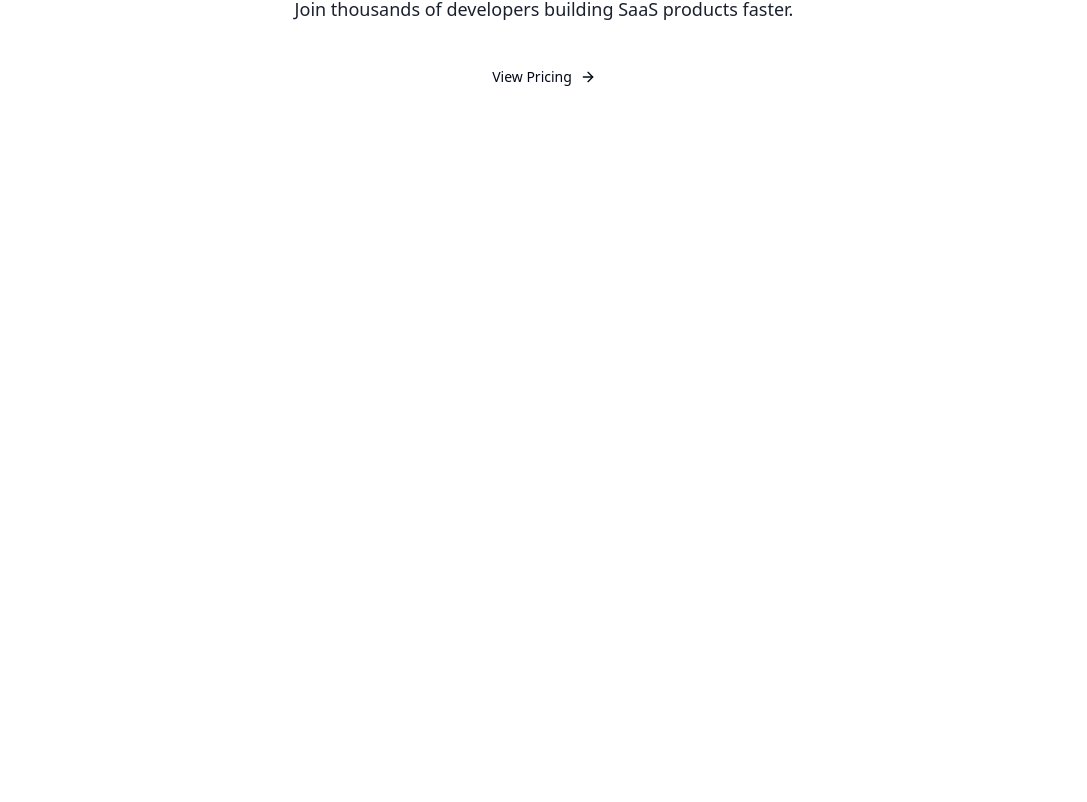
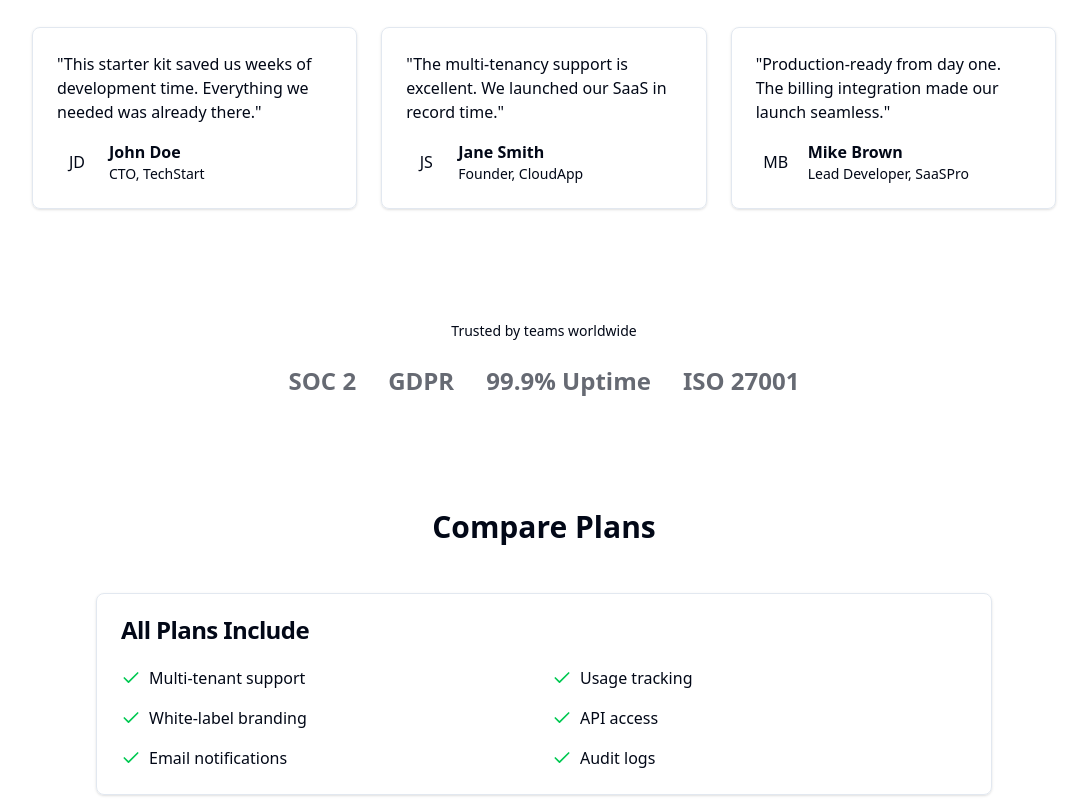
Before and after one commit to prayangshuuu/nextjs-saaskit, a Next.js app: page / in a window 1280 px wide. Shown: the part 1858-2660 px from the top of the page, without its empty margins (96-1183 px from the left). Before the commit the page ends 2021 px from the top, so only its background shows below. Built offline with nearby package versions, Linux system fonts and the light colour scheme.

Commit message:
feat: landing page conversion sections

```diff
--- a/src/app/page.tsx
+++ b/src/app/page.tsx
@@ -147,6 +147,122 @@
         </div>
       </section>
 
+      {/* Testimonials */}
+      <section className="container mx-auto px-4 py-16">
+        <h2 className="text-3xl font-bold text-center mb-12">
+          Trusted by Developers
+        </h2>
+        <div className="grid md:grid-cols-3 gap-6 max-w-5xl mx-auto">
+          <Card>
+            <CardContent className="pt-6">
+              <p className="text-muted-foreground mb-4">
+                "This starter kit saved us weeks of development time. Everything we needed was already there."
+              </p>
+              <div className="flex items-center gap-3">
+                <div className="w-10 h-10 rounded-full bg-muted flex items-center justify-center">
+                  JD
+                </div>
+                <div>
+                  <p className="font-semibold">John Doe</p>
+                  <p className="text-sm text-muted-foreground">CTO, TechStart</p>
+                </div>
+              </div>
+            </CardContent>
+          </Card>
+
+          <Card>
+            <CardContent className="pt-6">
+              <p className="text-muted-foreground mb-4">
+                "The multi-tenancy support is excellent. We launched our SaaS in record time."
+              </p>
+              <div className="flex items-center gap-3">
+                <div className="w-10 h-10 rounded-full bg-muted flex items-center justify-center">
+                  JS
+                </div>
+                <div>
+                  <p className="font-semibold">Jane Smith</p>
+                  <p className="text-sm text-muted-foreground">Founder, CloudApp</p>
+                </div>
+              </div>
+            </CardContent>
+          </Card>
+
+          <Card>
+            <CardContent className="pt-6">
+              <p className="text-muted-foreground mb-4">
+                "Production-ready from day one. The billing integration made our launch seamless."
+              </p>
+              <div className="flex items-center gap-3">
+                <div className="w-10 h-10 rounded-full bg-muted flex items-center justify-center">
+                  MB
+                </div>
+                <div>
+                  <p className="font-semibold">Mike Brown</p>
+                  <p className="text-sm text-muted-foreground">Lead Developer, SaaSPro</p>
+                </div>
+              </div>
+            </CardContent>
+          </Card>
+        </div>
+      </section>
+
+      {/* Trust Badges */}
+      <section className="bg-muted py-12">
+        <div className="container mx-auto px-4">
+          <p className="text-center text-sm text-muted-foreground mb-6">
+            Trusted by teams worldwide
+          </p>
+          <div className="flex flex-wrap justify-center gap-8 items-center opacity-60">
+            <div className="text-2xl font-bold">SOC 2</div>
+            <div className="text-2xl font-bold">GDPR</div>
+            <div className="text-2xl font-bold">99.9% Uptime</div>
+            <div className="text-2xl font-bold">ISO 27001</div>
+          </div>
+        </div>
+      </section>
+
+      {/* Feature Comparison */}
+      <section className="container mx-auto px-4 py-16">
+        <h2 className="text-3xl font-bold text-center mb-12">
+          Compare Plans
+        </h2>
+        <div className="max-w-4xl mx-auto">
+          <Card>
+            <CardHeader>
+              <CardTitle>All Plans Include</CardTitle>
+            </CardHeader>
+            <CardContent>
+              <div className="grid md:grid-cols-2 gap-4">
+                <div className="flex items-center gap-2">
+                  <Check className="h-5 w-5 text-green-500" />
+                  <span>Multi-tenant support</span>
+                </div>
+                <div className="flex items-center gap-2">
+                  <Check className="h-5 w-5 text-green-500" />
+                  <span>Usage tracking</span>
+                </div>
+                <div className="flex items-center gap-2">
+                  <Check className="h-5 w-5 text-green-500" />
+                  <span>White-label branding</span>
+                </div>
+                <div className="flex items-center gap-2">
+                  <Check className="h-5 w-5 text-green-500" />
+                  <span>API access</span>
+                </div>
+                <div className="flex items-center gap-2">
+                  <Check className="h-5 w-5 text-green-500" />
+                  <span>Email notifications</span>
+                </div>
+                <div className="flex items-center gap-2">
+                  <Check className="h-5 w-5 text-green-500" />
+                  <span>Audit logs</span>
+                </div>
+              </div>
+            </CardContent>
+          </Card>
+        </div>
+      </section>
+
       {/* CTA Section */}
       <section className="bg-primary text-primary-foreground py-16">
         <div className="container mx-auto px-4 text-center">
@@ -156,12 +272,19 @@
           <p className="text-lg mb-8 opacity-90">
             Join thousands of developers building SaaS products faster.
           </p>
+          <div className="flex gap-4 justify-center">
             <Button asChild size="lg" variant="secondary">
               <Link href="/pricing">
                 View Pricing
                 <ArrowRight className="ml-2 h-4 w-4" />
               </Link>
             </Button>
+            <Button asChild size="lg" variant="outline" className="bg-transparent border-primary-foreground/20 text-primary-foreground hover:bg-primary-foreground/10">
+              <Link href="/register">
+                Start Free Trial
+              </Link>
+            </Button>
+          </div>
         </div>
       </section>
     </div>
```
Also changed, not shown: 1 other file (tests, documents, lock files or other folders). Lines whose indentation alone changed are shown as unchanged.
